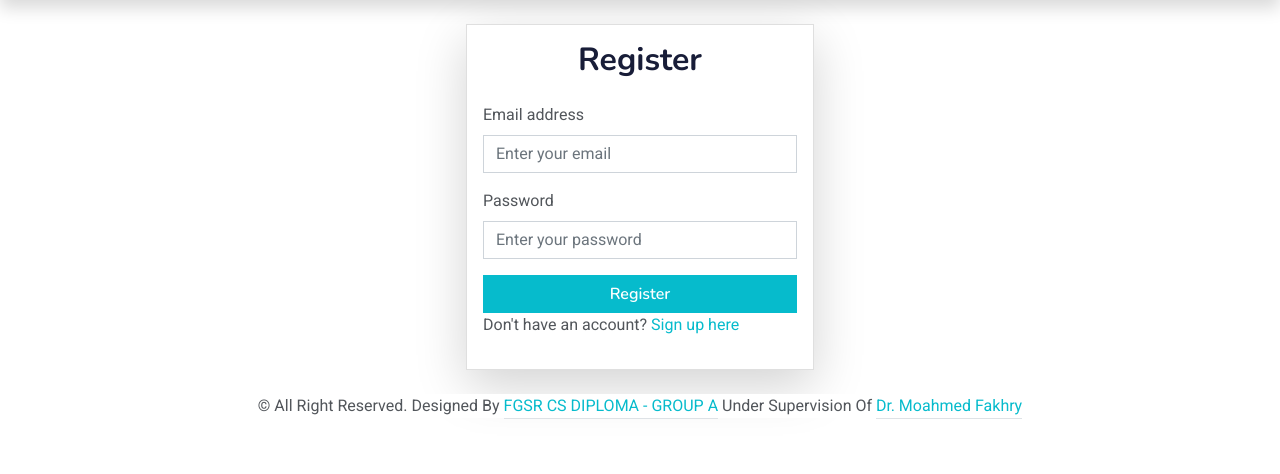
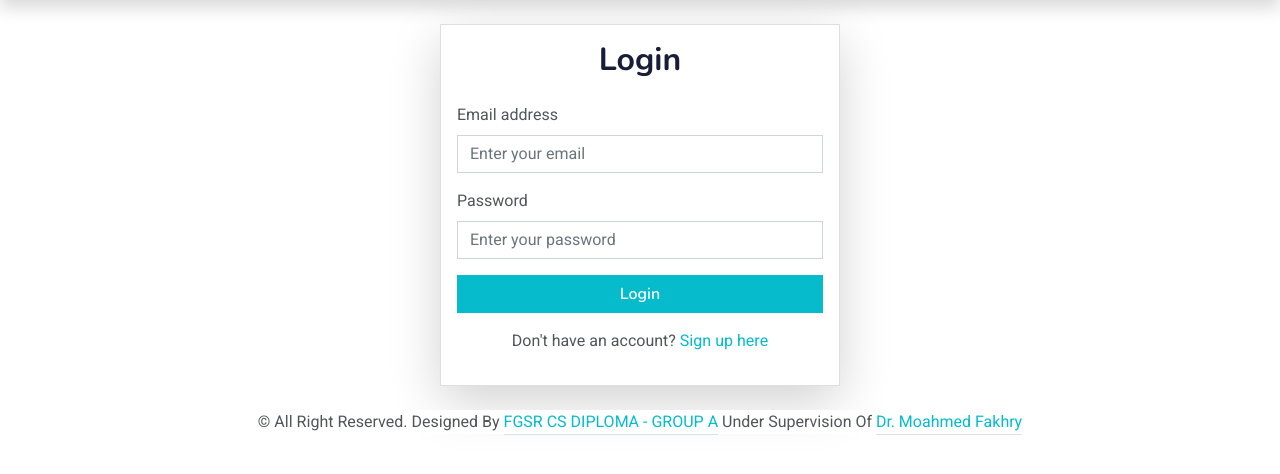
Before and after one commit to Omnia63/dj-project, a Django app: page /login/ in a window 1280 px wide. Shown: the part 95-569 px from the top of the page. Run offline with Django 5.2, Linux system fonts and the light colour scheme; some libraries are stand-ins or nearby versions.

Commit message:
signup-login-about-changes

```diff
--- a/templates/registration/login.html
+++ b/templates/registration/login.html
@@ -1,12 +1,10 @@
 {% extends "parts/mainTemplate.html" %}
 {% block content %}
 <div class="container d-flex justify-content-center align-items-center mt-4 mb-4">
-    <div class="row w-100">
-        <div class="col-md-6 col-lg-4 mx-auto">
-            <div class="card shadow-lg">
+    <form class="card shadow-lg w-100" style="max-width: 400px;">
         <div class="card-body">
-                    <h2 class="text-center mb-4">Register</h2>
-                    <form>
+            <h2 class="text-center mb-4">Login</h2>
+
             <!-- Email Field -->
             <div class="mb-3">
                 <label for="email" class="form-label">Email address</label>
@@ -18,15 +16,13 @@
                 <label for="password" class="form-label">Password</label>
                 <input type="password" class="form-control" id="password" placeholder="Enter your password" required>
             </div>
+
             <!-- Submit Button -->
-                    <button type="submit" class="btn btn-primary w-100">Register</button>
+            <button type="submit" class="btn btn-primary w-100">Login</button>
+
+            <p class="mt-3 text-center">Don't have an account? <a href="{% url 'signup' %}">Sign up here</a></p>
+        </div>
     </form>
-                    <p>Don't have an account? <a href="{% url 'signup' %}">Sign up here</a></p>
-                </div>
-            </div>
-        </div>
-    </div>
 </div>
 
-
 {% endblock content %}
```
Also changed, not shown: templates/signup.html (+4 -28 lines). Lines whose indentation alone changed are shown as unchanged.
